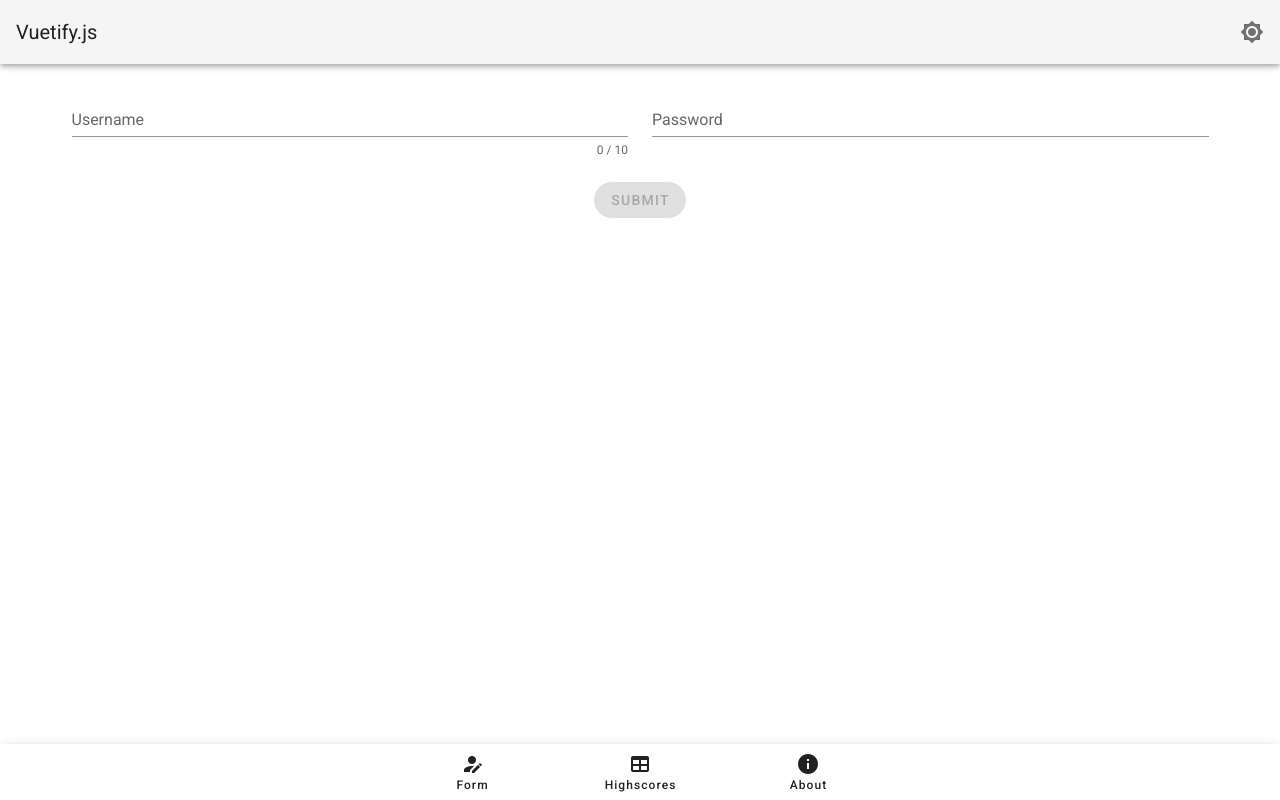
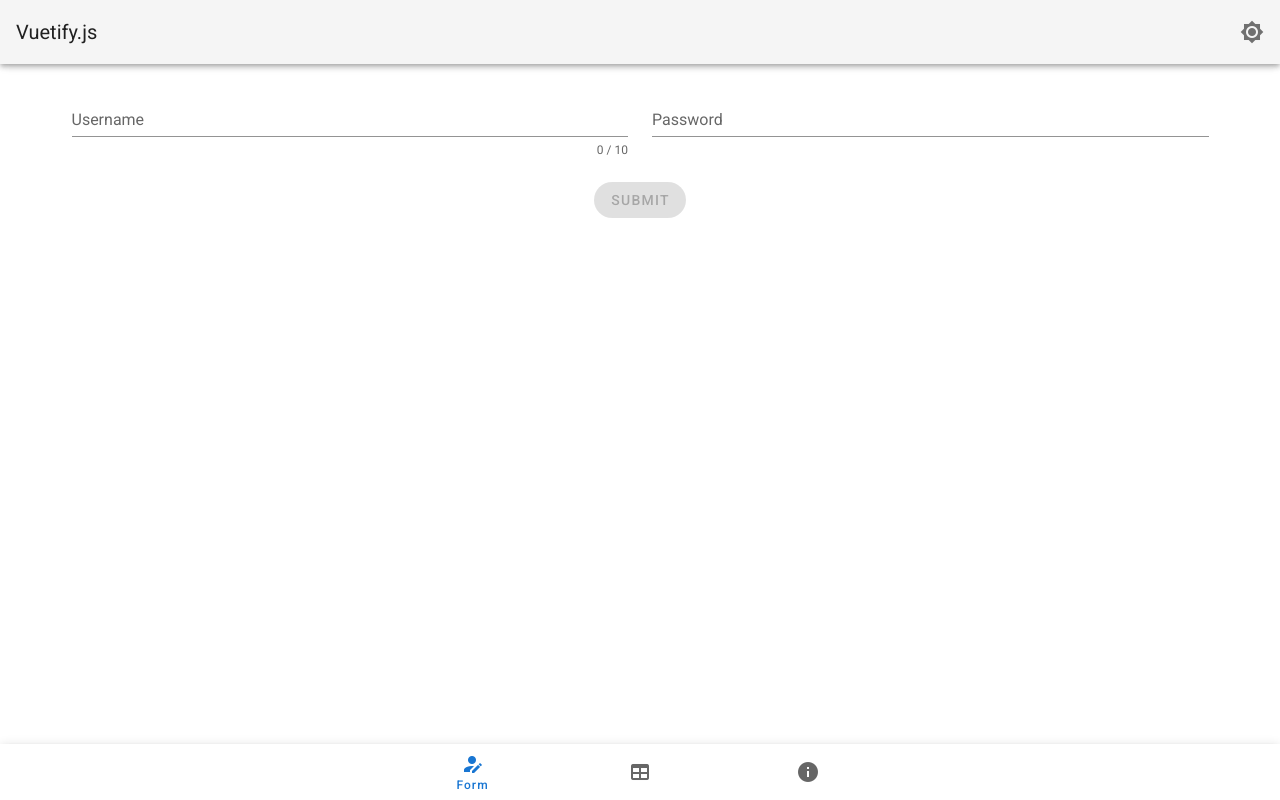
Before and after one commit to Rutabadev/multi, a Nuxt app: page / in a window 1280 px wide. Built offline with nearby package versions, Linux system fonts and the light colour scheme.

Commit message:
Color for selected btn

```diff
--- a/layouts/default.vue
+++ b/layouts/default.vue
@@ -14,13 +14,13 @@
         <nuxt />
       </v-container>
     </v-content>
-    <v-bottom-navigation app grow shift>
-      <v-btn
-        v-for="(item, i) in items"
-        :key="i"
-        :to="item.to"
-        value="item.title.toLowerCase()"
-      >
+    <v-bottom-navigation
+      app
+      grow
+      shift
+      color="primary"
+    >
+      <v-btn v-for="(item, i) in items" :key="i" :to="item.to">
         <span>{{ item.title }}</span>
         <v-icon>{{ item.icon }}</v-icon>
       </v-btn>
```
